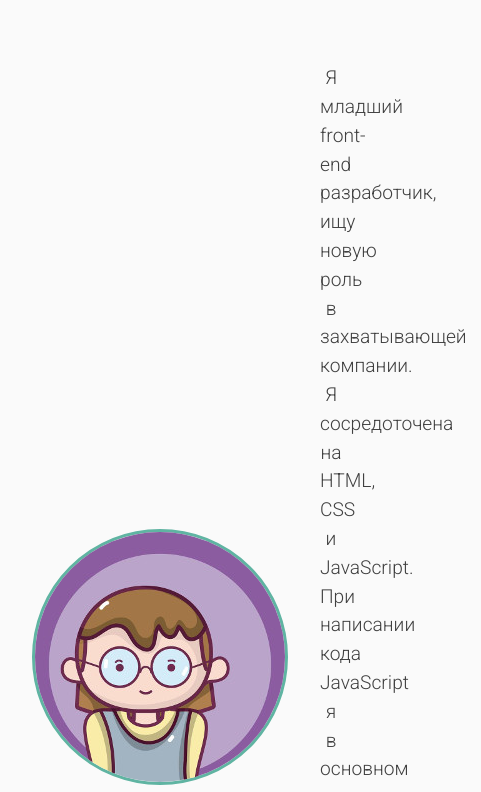
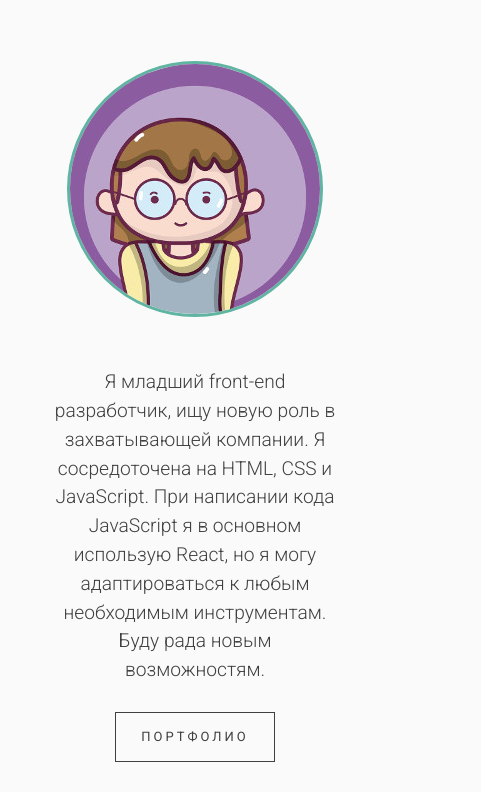
Before and after one commit to Elizarova/elizarova.github.io, a website: page dist/about.html in a window 390 px wide. Shown: the part 156-948 px from the top of the page, 481 px wide, since content can reach past the window. Drawn offline with Linux system fonts and the light colour scheme.

Commit message:
fix about page

```diff
--- a/package.json
+++ b/package.json
@@ -3,12 +3,15 @@
   "version": "1.0.0",
   "description": "portfolio website",
   "main": "index.js",
+  "homepage": "https://elizarova.github.io",
   "dependencies": {
+    "gh-pages": "^3.1.0",
     "node-sass": "^4.14.1"
   },
   "devDependencies": {},
   "scripts": {
-    "sass": "node-sass -w scss/ -o dist/css/ --recursive"
+    "sass": "node-sass -w scss/ -o dist/css/ --recursive",
+    "deploy": "gh-pages -d dist"
   },
   "author": "Elizarova Anastasiya",
   "license": "MIT"
--- a/scss/_mobile.scss
+++ b/scss/_mobile.scss
@@ -21,14 +21,21 @@
       margin-bottom: 1rem;
     }
 
+    div {
+      padding: 0 0 2rem 0;
+    }
+
+    .about-info {
+      grid-template-areas:
+        "bioimage"
+        "bio";
+      grid-template-columns: 1fr;
+    }
+
     .project {
       text-align: left;
       &:nth-child(n) {
         flex-direction: column;
-      }
-
-      div {
-        padding: 0 0 2rem 0;
       }
 
       .project-info {
@@ -63,7 +70,7 @@
     transform: translate3d(-100%, 0, 0);
 
     .portrait {
-      background: url('../img/portrait_small.jpg');
+      background: url("../img/portrait_small.jpg");
       width: 150px;
       height: 150px;
     }
```
Also changed, not shown: dist/contact.html, dist/css/main.css, 2 other files.
